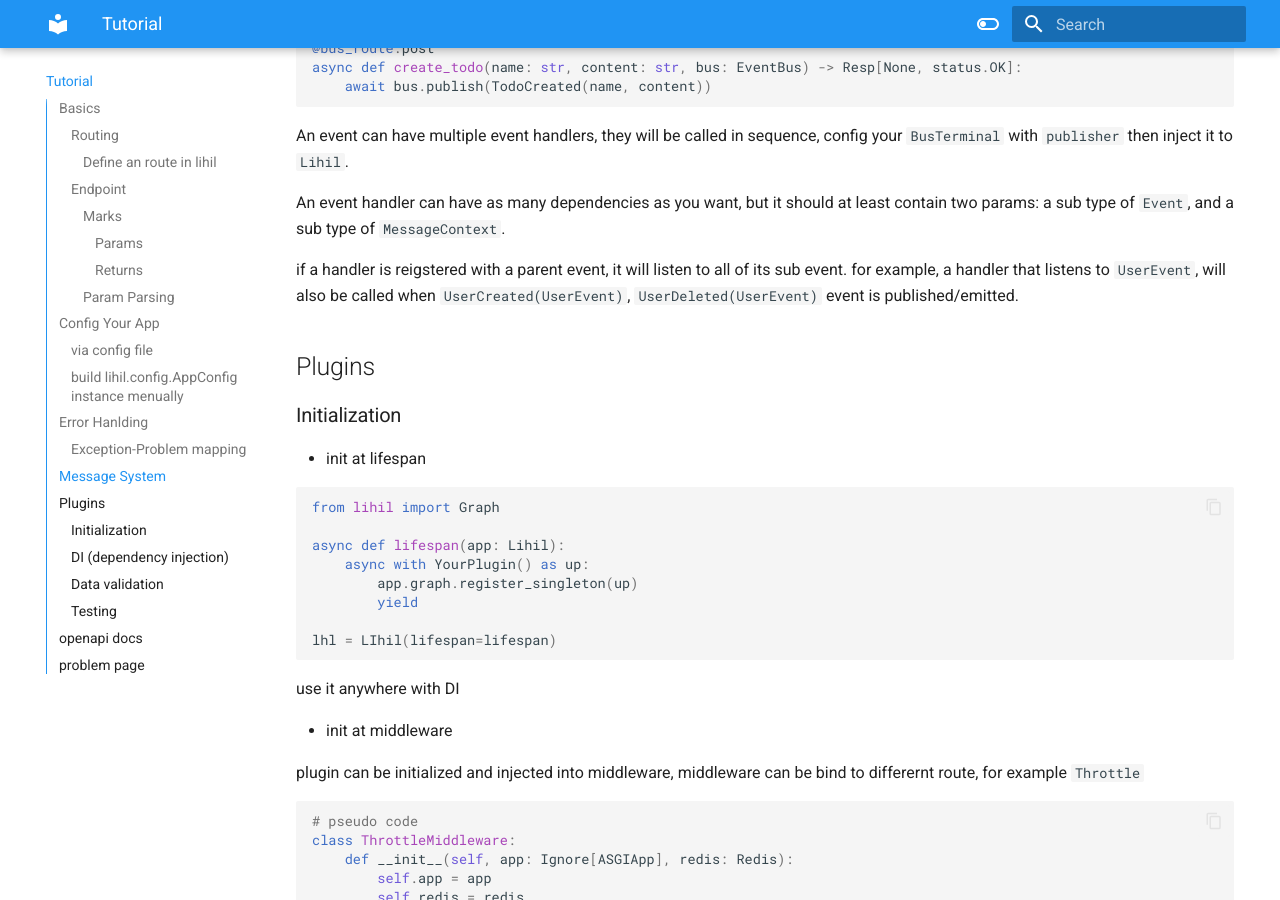
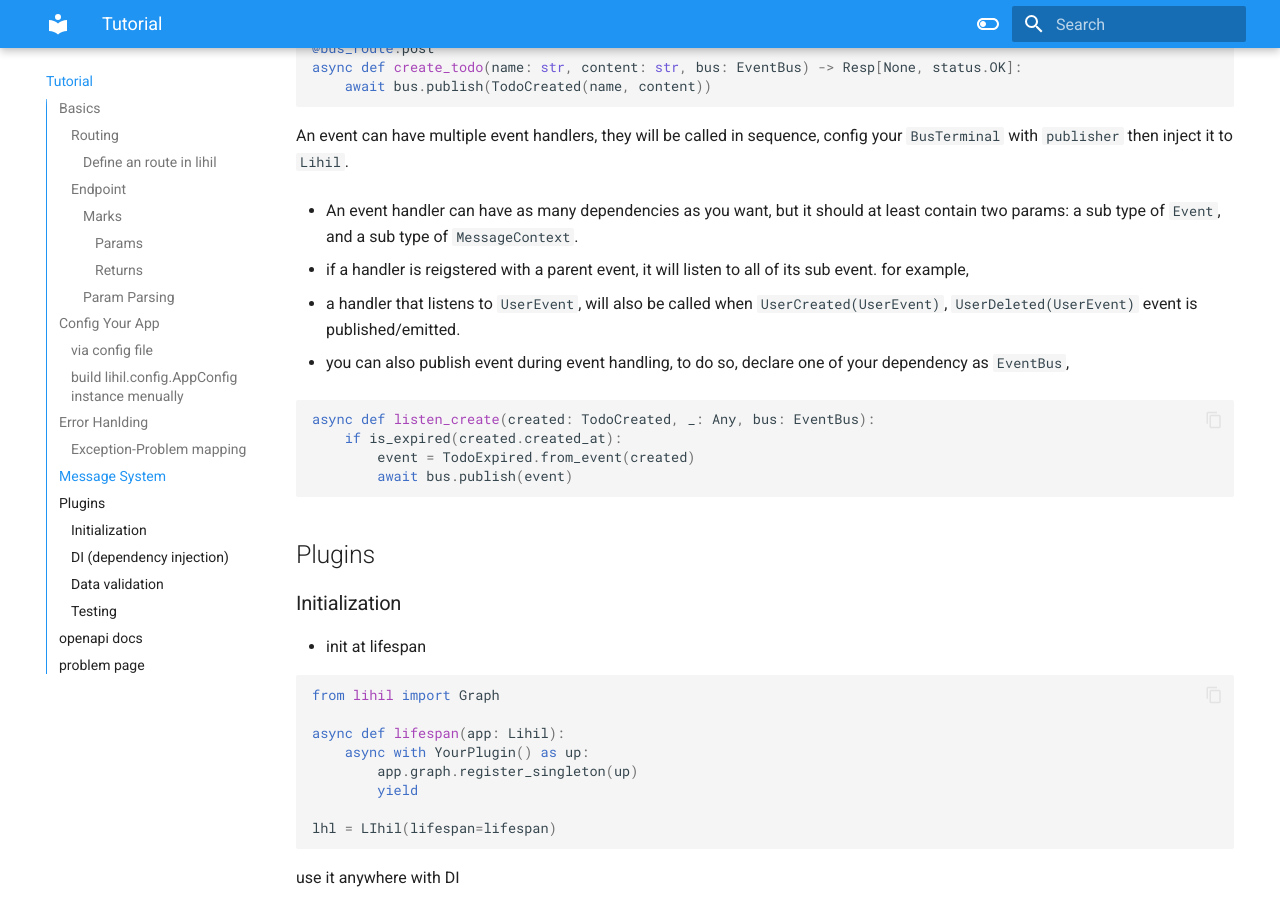
Before and after one commit to raceychan/lihil, an MkDocs documentation site: the page built from docs/tutorials.md, in a window 1280 px wide and 900 px high, scrolled down 6298 px. Built offline with MkDocs 1.6.1 and Material for MkDocs 9.7.7, drawn with Linux system fonts in a browser that asks for light colours.

````diff
--- a/docs/tutorials.md
+++ b/docs/tutorials.md
@@ -242,11 +242,22 @@ async def create_todo(name: str, content: str, bus: EventBus) -> Resp[None, stat
 
 An event can have multiple event handlers, they will be called in sequence, config your `BusTerminal` with `publisher` then inject it to `Lihil`.
 
-An event handler can have as many dependencies as you want, but it should at least contain two params: a sub type of `Event`, and a sub type of `MessageContext`.
+- An event handler can have as many dependencies as you want, but it should at least contain two params: a sub type of `Event`, and a sub type of `MessageContext`.
 
-if a handler is reigstered with a parent event, it will listen to all of its sub event.
+- if a handler is reigstered with a parent event, it will listen to all of its sub event.
 for example,
-a handler that listens to `UserEvent`, will also be called when `UserCreated(UserEvent)`, `UserDeleted(UserEvent)` event is published/emitted.
+
+- a handler that listens to `UserEvent`, will also be called when `UserCreated(UserEvent)`, `UserDeleted(UserEvent)` event is published/emitted.
+
+- you can also publish event during event handling, to do so, declare one of your dependency as `EventBus`,
+
+```python
+async def listen_create(created: TodoCreated, _: Any, bus: EventBus):
+    if is_expired(created.created_at):
+        event = TodoExpired.from_event(created)
+        await bus.publish(event)
+```
+
 
 ## Plugins
 
--- a/lihil/__init__.py
+++ b/lihil/__init__.py
@@ -15,5 +15,5 @@ from .vendor_types import Request as Request
 from .vendor_types import Response as Response
 # from .server.runner import run as run
 
-VERSION = "0.1.8"
+VERSION = "0.1.9"
 __version__ = VERSION
````
Also changed, not shown: 1 other file.
